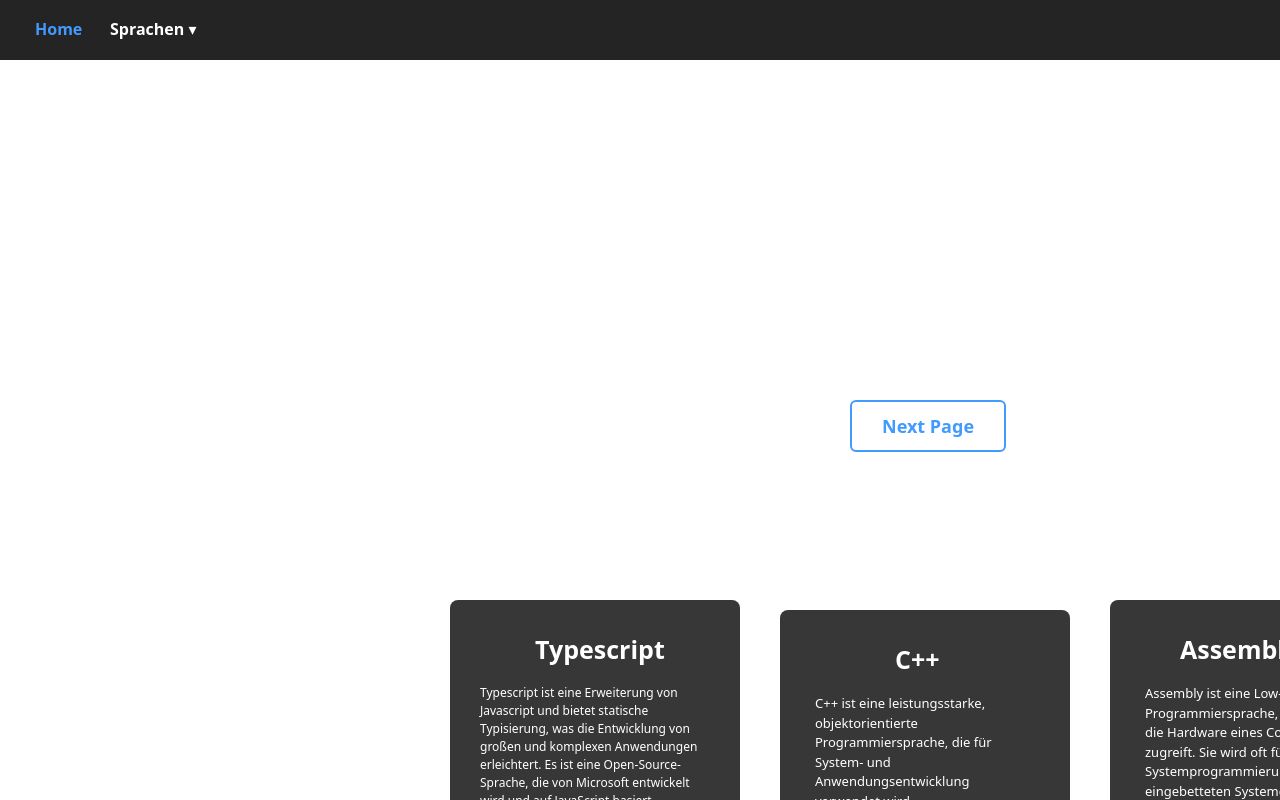
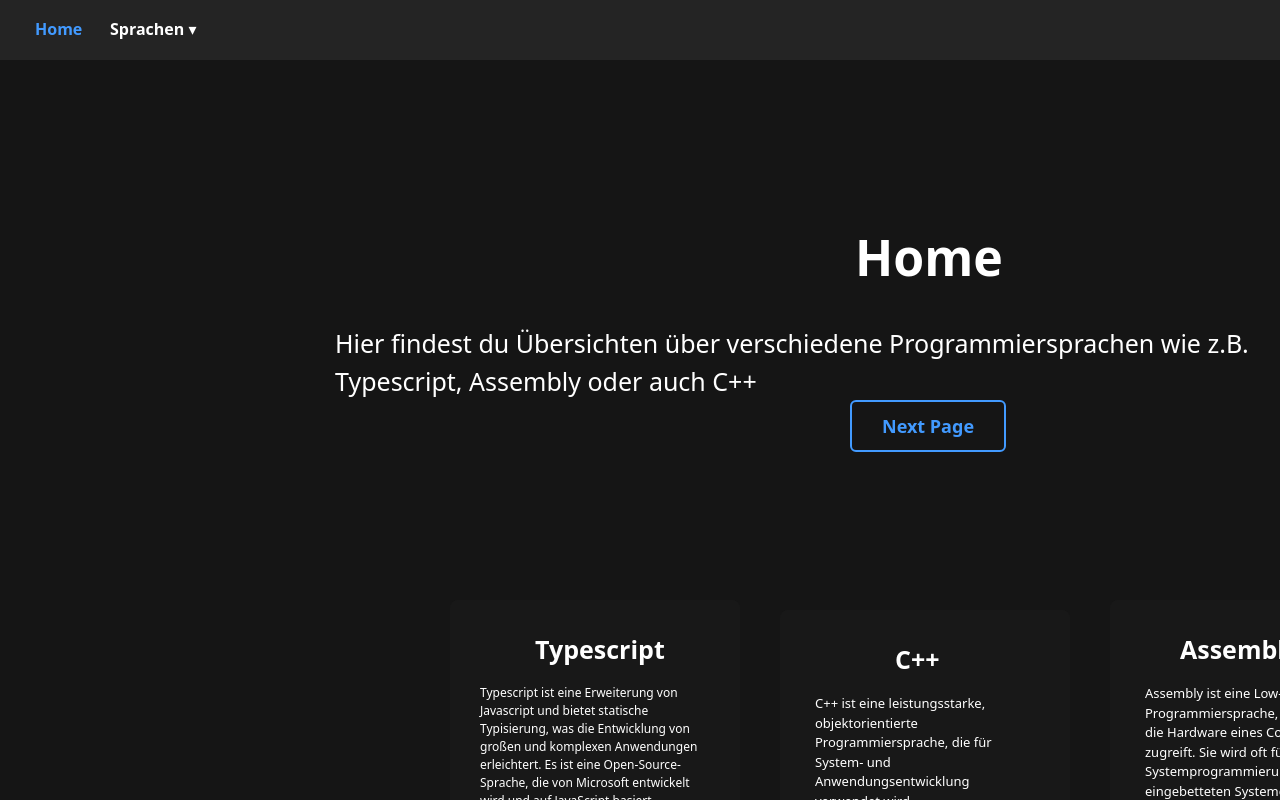
Before and after one commit to ruefat-yusifli/Programmiersprachen-Website, a React (Vite) app: page / in a window 1280 px wide. Built offline with nearby package versions, Linux system fonts and the light colour scheme.

Commit message:
Removed white outline

```diff
--- a/src/index.css
+++ b/src/index.css
@@ -78,22 +78,7 @@
   border-color: #646cff;
 }
 button:focus,
-button:focus-visible {
-  outline: 4px auto -webkit-focus-ring-color;
-}
 
-@media (prefers-color-scheme: light) {
-  :root {
-    color: #213547;
-    background-color: #ffffff;
-  }
-  a:hover {
-    color: #747bff;
-  }
-  button {
-    background-color: #f9f9f9;
-  }
-}
 
 
 .codeBlockLines {
--- a/src/pages/typescript.tsx
+++ b/src/pages/typescript.tsx
@@ -74,7 +74,7 @@
                     Last Page
                 </button> {/*This Button navigates to the last page*/}
                 <div className="Content">
-                    <h1 className="#"></h1>
+
                 </div>
             </div>
         </>
```
